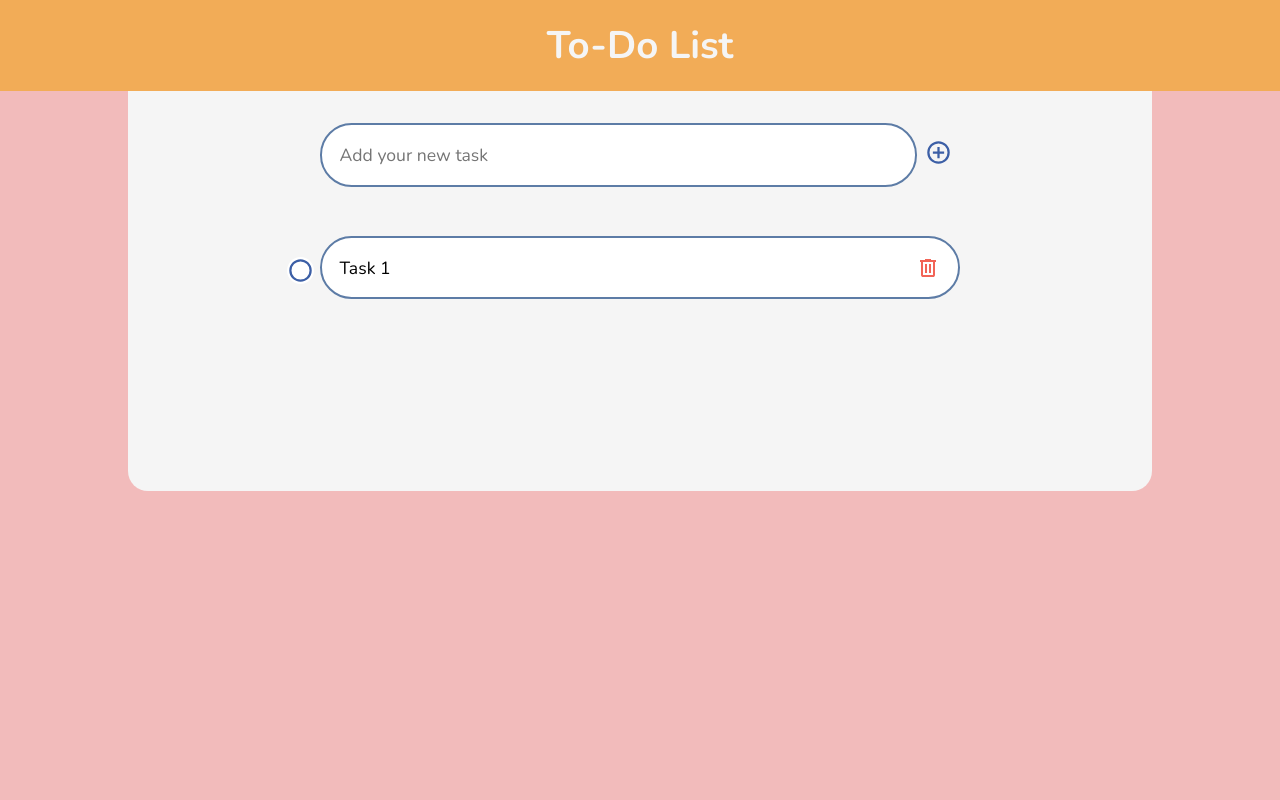
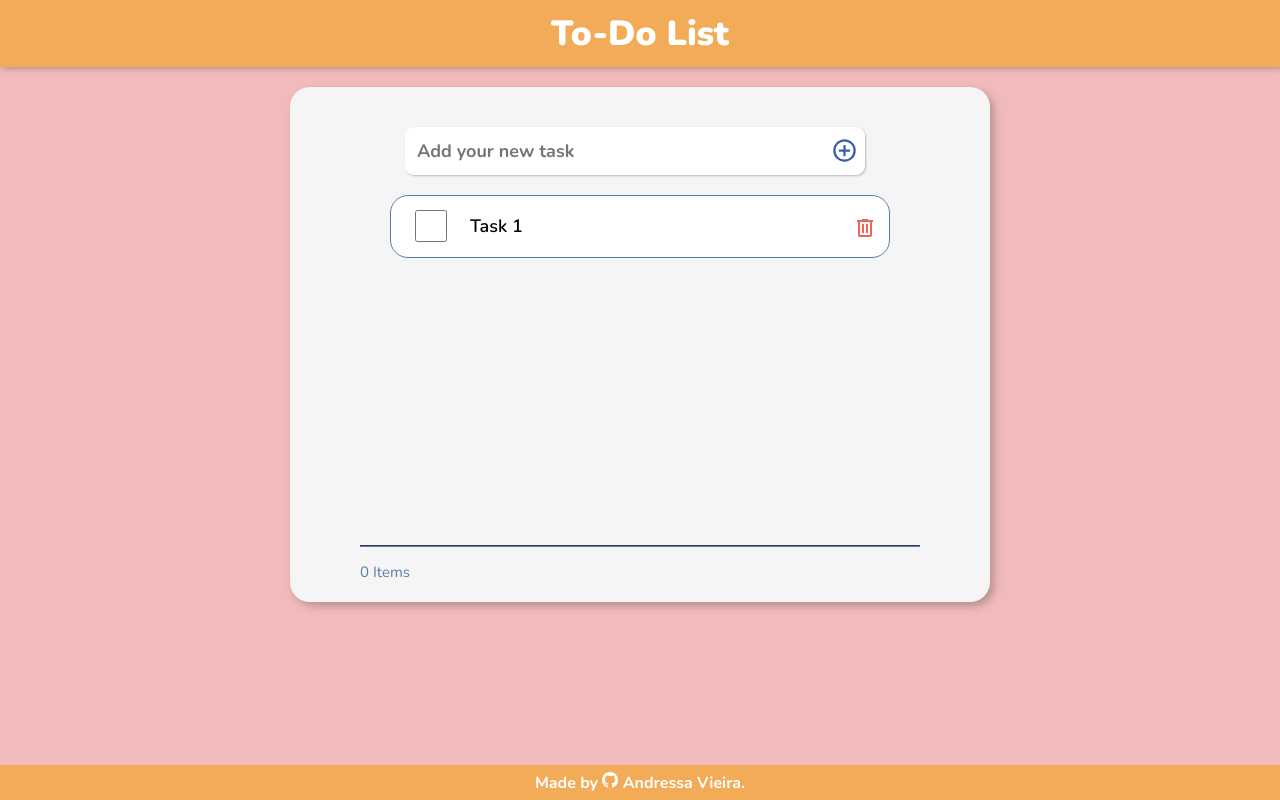
Before and after one commit to ansomething/to-do-list, a plain HTML site: page index.html in a window 1280 px wide. Drawn offline with nearby package versions, Linux system fonts and the light colour scheme.

Commit message:
layout change

```diff
--- a/assets/css/main.css
+++ b/assets/css/main.css
@@ -6,7 +6,14 @@
     --YELLOW: #F2AC57;
     --DARK-RED: #F26457;
     --LIGHT-RED: #F2BBBB;
-    --WHITE: #f5f5f5;
+    --WHITE-SMOKE: #f5f5f5;
+    --WHITE: #ffffff;
+    --BOX-SHADOW-COLOR: #0000003c;
+}
+
+html {
+    font-size: 62.5%;
+    /* root equals to 10px */
 }
 
 * {
@@ -19,27 +26,44 @@
 body {
     background-color: var(--LIGHT-RED);
     min-height: 100vh;
+    display: flex;
+    flex-direction: column;
+    align-items: center;
 }
 
 header {
     background-color: var(--YELLOW);
     color: var(--WHITE);
     text-align: center;
-    font-size: 1.2rem;
     width: 100%;
     padding: 1em;
+    box-shadow: .2rem .2rem .6rem var(--BOX-SHADOW-COLOR);
+}
+
+header h1 {
+    font-size: clamp(3rem, 4vw, 3.5rem);
+    font-weight: 900;
+
 }
 
 main {
-    background-color: var(--WHITE);
+    background-color: var(--WHITE-SMOKE);
     min-height: 50vh;
+    width: clamp(40rem, 55vw, 70rem);
     display: flex;
-    flex-flow: column nowrap;
+    flex-direction: column;
     align-items: center;
     padding-top: 2rem;
     padding-bottom: 2rem;
-    margin: 0px 10vw;
-    border-radius: 0 0 20px 20px;
+    margin-top: 2rem;
+    border-radius: 2rem;
+    box-shadow: .4rem .4rem .8rem var(--BOX-SHADOW-COLOR);
+}
+
+button {
+    background: none;
+    border: none;
+    cursor: pointer;
 }
 
 section.add-task-input {
@@ -47,28 +71,30 @@ section.add-task-input {
     flex-flow: row nowrap;
     justify-content: space-between;
     align-items: center;
-    margin-bottom: 2rem;
-    width: 50vw;
+    margin: 2em 0 2em 3em;
+    width: clamp(35em, 40vw, 50em);
 }
 
 .add-task-input input[type=text] {
-    border: 2px solid var(--LIGHT-BLUE);
-    font-size: 1.1rem;
-    border-radius: 1.8em;
-    padding: 1em;
-    width: 50vw;
+    border: none;
+    font-size: clamp(1.5rem, 2vw, 1.8rem);
+    font-weight: bold;
+    border-radius: .5em;
+    padding: 1.2rem;
+    width: clamp(30em, 50vw, 60em);
+    box-shadow: .1rem .1rem .2rem var(--BOX-SHADOW-COLOR);
 }
 
 .add-task-input button {
-    background: none;
-    border: none;
-    padding: .5rem;
-    cursor: pointer;
+    position: relative;
+    padding: .5em;
+    left: -40px;
+    top: 2px;
 }
 
 .add-task-input button>img {
-    width: 27px;
-    height: 27px;
+    width: 2.7rem;
+    height: 2.7rem;
 }
 
 .add-task-input button:hover {
@@ -76,62 +102,99 @@ section.add-task-input {
     transition: filter .5s;
 }
 
-.task-list ul {
-    list-style-position: inside;
-    list-style-type: none;
+.task-container {
+    width: clamp(30em, 40vw, 50em);
+    height: 40vh;
 }
 
-.task-list ul li {
-    cursor: pointer;
-    width: 50vw;
-    position: relative;
-    font-size: 1.1rem;
-    padding: 1em;
-    border: 2px solid var(--LIGHT-BLUE);
-    border-radius: 1.8em;
+.item-container {
     display: flex;
-    justify-content: space-between;
+    flex-direction: row;
     align-items: center;
-    margin: 1em;
-    background-color: white;
+    background-color: var(--WHITE);
+    font-size: clamp(1.5rem, 2vw, 1.8rem);
+    padding: .8em;
+    border: .1rem solid var(--LIGHT-BLUE);
+    border-radius: 1em;
+    width: 100%;
+    font-weight: 600;
+    user-select: none;
 }
 
-li.unchecked::before {
-    content: "";
-    position: absolute;
-    width: 27px;
-    height: 27px;
-    left: -35px;
-    top: 19px;
-    background-color: white;
-    border-radius: 50%;
-    background-image: url(../img/unchecked.svg);
-    background-repeat: no-repeat;
-    background-size: cover;
+input[type="checkbox"] {
+    height: clamp(2.5rem, 4vh, 6rem);
+    width: clamp(2.5rem, 4vw, 6rem);
+    margin-right: 1em;
+    accent-color: var(--LIGHT-BLUE);
 }
 
-li.ckecked::before {
+input[type="checkbox"],
+label {
+    cursor: pointer;
+}
+
+.ckecked::before::after {
     display: none;
     content: "";
-    position: absolute;
-    width: 27px;
-    height: 27px;
-    left: -35px;
-    top: 19px;
-    background-color: white;
+    position: relative;
+    width: 2.7rem;
+    height: 2.7rem;
+    left: -3.2em;
+    background-color: var(--WHITE);
     border-radius: 50%;
     background-image: url(../img/checked.svg);
     background-repeat: no-repeat;
     background-size: cover;
 }
 
-li span.delete-task {
-    background: url(../img/delete.svg) no-repeat center;
+*/ .disabled {
+    text-decoration: line-through;
+}
+
+.delete-task-btn {
     width: 24px;
     height: 24px;
+    position: relative;
+    float: right;
+    top: -3.1em;
+    right: 1em;
 }
 
-li span.delete-task:hover {
-    filter: brightness(130%);
+.delete-task-btn:hover,
+.delete-task-btn:focus {
+    filter: brightness(150%);
     transition: filter .5s;
 }
+
+section.counter-container {
+    font-size: clamp(1.2rem, 2vw, 1.5rem);
+    color: var(--LIGHT-BLUE);
+    width: 80%;
+}
+
+hr {
+    margin: 2em 0 1em 0;
+    border-color: var(--LIGHT-BLUE);
+}
+
+footer {
+    position: absolute;
+    bottom: 0;
+    width: 100%;
+    text-align: center;
+    color: var(--WHITE);
+    font-weight: bold;
+    font-size: clamp(1.3rem, 2vw, 1.6rem);
+    background-color: var(--YELLOW);
+    padding: .4em;
+}
+
+footer>p>a {
+    text-decoration: none;
+    color: inherit;
+}
+
+a:hover,
+a:focus {
+    text-decoration: underline;
+}
--- a/assets/js/main.js
+++ b/assets/js/main.js
@@ -1,5 +1,17 @@
-let newTask = document.getElementById("add-task");
-let taskList = document.getElementById("task-list");
+// array for local storage
+// const taskArray = [];
+const taskData = JSON.parse(localStorage.getItem("taskArray")) || [];
+
+const taskInput = document.getElementById("add-task"); // input element
+const taskList = document.getElementById("task-list"); // div element
+const taskCount = document.getElementById("counter"); // span for the counter
+const addBtn = document.getElementById("add-task-btn"); // button to add new task
+const deleteBtn = document.getElementById("delete-task-btn"); // button to add new task
+
+// document.addEventListener("DOMContentLoaded", function () {
+//   addBtn.addEventListener("click", addTask());
+//   newTask.addEventListener("keydown",)
+// });
 
 // const taskValidation = () => {
 //   let newTaskValue = newTask.value;
@@ -11,16 +23,34 @@ let taskList = document.getElementById("task-list");
 // };
 
 function addTask() {
-  if (!newTask.value) {
+  const newTask = taskInput.value.trim();
+  if (newTask) {
+    taskData.push({
+      task: newTask,
+      disabled: false,
+    });
+    saveToLocalStorage();
+    taskInput.value = "";
+    displayTasks();
+  } else {
     alert("Please, write your task.");
-  } else {
-    let newItem = document.createElement("li");
-    // newItem.className = "unchecked::before checked::before";
-    newItem.innerHTML = newTask.value;
-    taskList.appendChild(newItem);
-
-    let spanNewItem = document.createElement("span");
-    spanNewItem.appendChild(newItem);
-    spanNewItem.classList.add("delete-task");
   }
 }
+
+const saveToLocalStorage = () => {
+  localStorage.setItem("localToDo", JSON.stringify(taskData));
+};
+
+const displayTasks = () => {
+  taskList.innerHTML = "";
+  taskData.forEach((item, index) => {
+    const div = document.createElement("div");
+    div.innerHTML = `
+    <div id="task-list" class="item-container">
+        <input type="checkbox" name="list-item" id="list-item">
+        <label class="" for="list-item">${item}
+        </label>
+    </div>
+    `;
+  });
+};
--- a/index.html
+++ b/index.html
@@ -17,27 +17,40 @@
     <main>
         <section class="add-task-input">
             <label for="add-task" name="Type the task to be added"></label>
-            <input type="text" name="add-task" id="add-task" placeholder="Add your new task" tabindex="1">
-            <button id="add-task-btn" class="add-task-btn" tabindex="2" onclick="addTask()"><img src="assets/img/add_btn.svg" alt=""></button>
+            <input type="text" name="add-task" id="add-task" placeholder="Add your new task">
+            <button id="add-task-btn" class="add-task-btn" onclick="addTask()"><img src="assets/img/add_btn.svg"
+                    alt=""></button>
         </section>
 
-        <section class="task-list">
-            <ul id="task-list">
-                <li class="unchecked checked" tabindex="3">
-                    Task 1 <span class="delete-task" tabindex="4"></span>
-                </li>
-                <!-- <li class="unchecked checked" tabindex="5">
-                    Task 2 <span class="delete-task" tabindex="6"></span>
-                </li>
-                <li class="unchecked checked" tabindex="7">
-                    Task 3 <span class="delete-task" tabindex="8"></span>
-                </li>
-                <li class="unchecked checked" tabindex="9">
-                    Task 4 <span class="delete-task" tabindex="10"></span>
+        <section class="task-container">
+            <div id="task-list" class="item-container">
+                <input type="checkbox" name="list-item" id="list-item">
+                <label class="" for="list-item"> Task 1
+                </label>
+            </div>
+
+            <button class="delete-task-btn"><img src="assets/img/delete.svg" alt=""></button>
+            <!-- <ul id="task-list" class="list-container">
+                <li>
+
                 </li> -->
+
+            <!-- <button class="unchecked checked"><img src="assets/img/unchecked.svg" alt=""></button>
+                <li class="list-item"><span>O</span>Task 1</li>
+                <button class="delete-task-btn"><img src="assets/img/checked.svg" alt=""></button> -->
             </ul>
+
+
+        </section>
+        <section class="counter-container">
+            <hr>
+            <p><span id="counter">0</span> Items</p>
         </section>
     </main>
+    <footer>
+        <p>Made by <a href="https://github.com/ansomething" target="_blank"><img class="git-img"
+                    src="assets/img/github.svg" alt=""> Andressa Vieira</a>.</p>
+    </footer>
 </body>
 
 </html>
```
Also changed, not shown: assets/img/github.svg (added).
